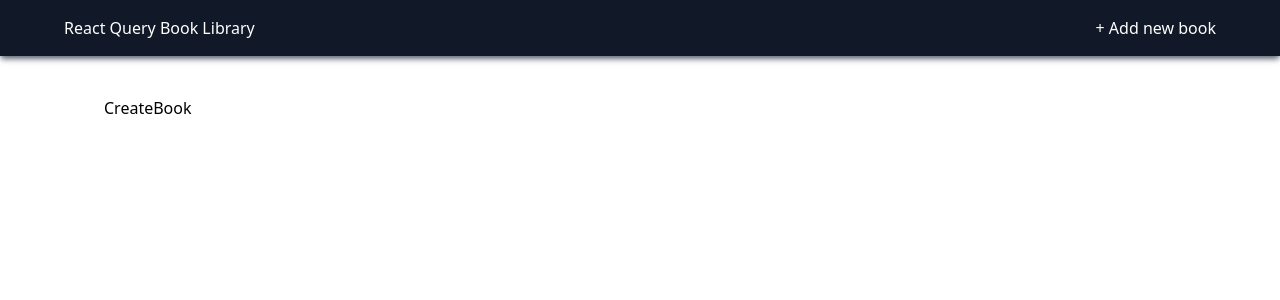
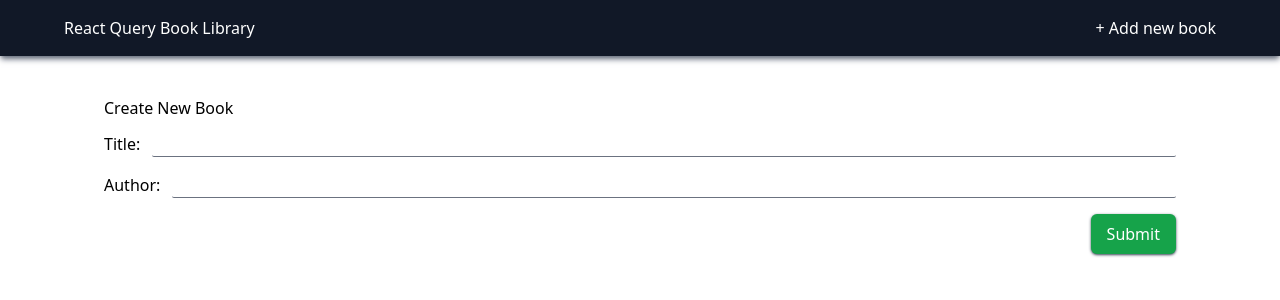
Before and after one commit to PeterSYoo/book-library-nextjs-tailwind-react-query, a Next.js app: page /create-book in a window 1280 px wide. Shown: the top 300 px of the page. Built offline with nearby package versions, Linux system fonts and the light colour scheme.

Commit message:
feat: Creates book creation page, uses useMutation with create helper function to post new data to our database.

```diff
--- a/pages/create-book/index.tsx
+++ b/pages/create-book/index.tsx
@@ -1,5 +1,25 @@
+import { QueryClient, useMutation } from '@tanstack/react-query';
+import { useRouter } from 'next/router';
+import { BookForm } from '../../components/book-form.components';
+import { createBook } from '../../lib/booksHelper';
+
 const CreateBook = () => {
-  return <div>CreateBook</div>;
+  const router = useRouter();
+  const { mutateAsync, isLoading } = useMutation(createBook);
+
+  const onFormSubmit = async (data: any) => {
+    await mutateAsync(data);
+    router.push('/');
+  };
+
+  return (
+    <>
+      <div className="flex flex-col gap-3">
+        <h1>Create New Book</h1>
+        <BookForm onFormSubmit={onFormSubmit} isLoading={isLoading} />
+      </div>
+    </>
+  );
 };
 
 export default CreateBook;
```
